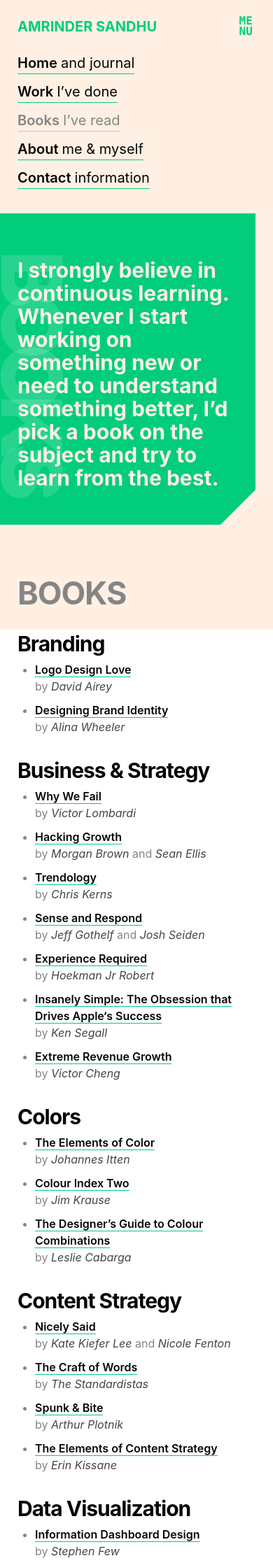
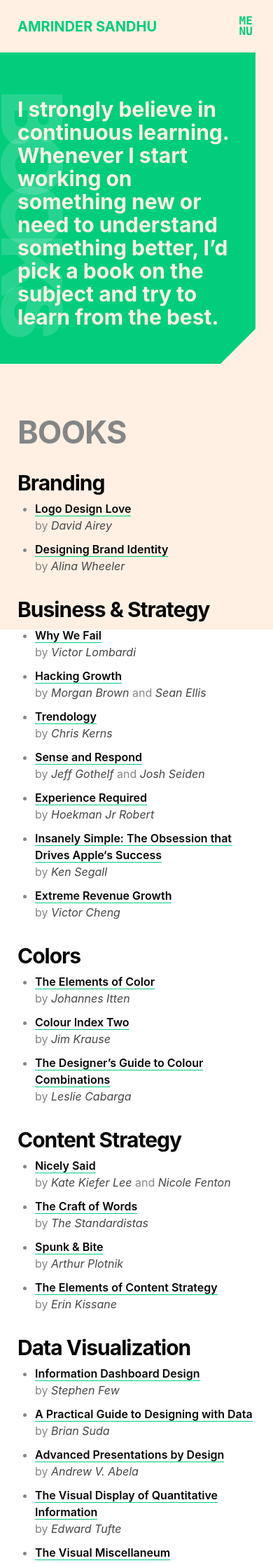
Before and after one commit to harjotgrewal/amrindersandhu, a Jekyll site: the page built from books.html, in a window 390 px wide. Shown: the top 2234 px of the page at 70% size. Built offline with Jekyll 4.4.1, drawn with Linux system fonts in a browser that asks for light colours.

Commit message:
[ADD][JS] Animation & toggle menu

```diff
--- a/_includes/header.html
+++ b/_includes/header.html
@@ -1,6 +1,6 @@
 
 <header class="c-header"><strong class="c-name">Amrinder Sandhu</strong>
-  <button type="button" onclick="ShowHide()" class="c-menu_button c-menu_button--show"> <span>M</span><span>E</span><br/><span>N</span><span>U</span></button>
+  <button id="menuToggle" type="button" class="c-menu_button c-menu_button--show"> <span>M</span><span>E</span><br/><span>N</span><span>U</span></button>
   <!--button.c-menu_button.c-menu_button--hide(type="button")
   span H
   span I
@@ -11,7 +11,7 @@
 
 
   -->
-  <nav class="c-nav">
+  <nav id="menuToggleMenu" class="c-nav">
     <ul class="c-nav__list">
       <li class="c-nav__item"><a href="/" class="c-nav__link c-nav__link--home"> <strong>Home </strong><span>and journal</span></a></li>
       <li class="c-nav__item"><a href="work.html" class="c-nav__link c-nav__link--work"> <strong>Work </strong><span>I’ve done</span></a></li>
--- a/_jadefiles/header.pug
+++ b/_jadefiles/header.pug
@@ -5,7 +5,7 @@
 
 
 
-    button.c-menu_button.c-menu_button--show(type="button" onclick="ShowHide()")
+    button.c-menu_button.c-menu_button--show#menuToggle(type="button")
         span M
         span E
         br
@@ -23,7 +23,7 @@
 
 
 
-    nav.c-nav
+    nav.c-nav#menuToggleMenu
         ul.c-nav__list
             li.c-nav__item
                 a.c-nav__link.c-nav__link--home(href="/")
--- a/_layouts/default.html
+++ b/_layouts/default.html
@@ -17,11 +17,17 @@
 		<!-- <link rel="stylesheet" href="https://use.typekit.net/njh2cfh.css"/>	   -->
 
         <!-- Custom CSS -->
-        <link rel="stylesheet" href="/css/styles.css">
+		<link rel="stylesheet" href="/css/styles.css">
+		<link rel="stylesheet" href="https://unpkg.com/aos@next/dist/aos.css" />
 
     </head>
     <body>
           {{ content }}
 
+	<script src="assets/js/functions.js"></script>
+	<script src="https://unpkg.com/aos@next/dist/aos.js"></script>
+	<script>
+	AOS.init();
+	</script>
     </body>
 </html>
--- a/about.html
+++ b/about.html
@@ -18,7 +18,7 @@
         </figure>
       </section>
 
-      <section class="c-section__content">
+      <section class="c-section__content" data-aos="fade-up">
         <p>I’ve been leading and contributing to product design, user experience and front-end development for 12 years now. Along with developing and implementing user-centred design vision, principles, strategy, and processes to guide the development of products, I’ve collaborated cross-functionally with product, engineering, marketing, sales and customer support to build and maintain efficient process for user research and product development for delivering smooth and usable UI which has resulted in memorable UX.</p>
 
         <p>Whether I’m designing a small feature, conducting usability testing, building a design system, or writing a LinkedIn recommendation, I always start with thorough research and discovery. I never hesitate to ask questions, challenge conventions, ideas and processes, suggest best practices, tools and frameworks; whether it involves my own team or <a href="https://www.linkedin.com/in/lakshmanannarayan/">a CEO</a> <a href="https://www.linkedin.com/in/siamaktaghaddos/">of a</a> <a href="https://www.linkedin.com/in/deepigoyal/">company</a>.</p>
@@ -29,7 +29,7 @@
     </section>
 
     <section class="c-section l-grid l-grid--section">
-        <h2 class="c-section__heading">More about me</h2>
+        <h2 class="c-section__heading" data-aos="flip-up">More about me</h2>
 
         <section class="c-section__col--1">
           <figure class="c-section__image c-section__image--withdan">
@@ -43,7 +43,7 @@
 
 
         {% for list in site.data.about.me %}
-        <section class="c-section__content">
+        <section class="c-section__content" data-aos="fade-up">
           <h3>{{ list.title }}</h3>
           <p>{{ list.copy }}</p>
         </section>
--- /dev/null
+++ b/assets/js/functions.js
@@ -0,0 +1,6 @@
+function menuToggle() {
+    var element = document.getElementById("menuToggleMenu");
+    element.classList.toggle("is-visible");
+}
+
+document.getElementById('menuToggle').addEventListener('click', menuToggle);
--- a/books.html
+++ b/books.html
@@ -14,10 +14,10 @@
 
     <!-- JOURNAL ENTRIES-->
     <section class="c-section">
-        <h2 class="c-section__heading">Books</h2>
+        <h2 class="c-section__heading" data-aos="flip-up">Books</h2>
 
 
-        <section class="c-section__content">
+        <section class="c-section__content" data-aos="fade-up">
             <h3>Branding</h3>
 
                 {% for book in site.data.books.branding %}
@@ -35,7 +35,7 @@
 
 
 
-        <section class="c-section__content">
+        <section class="c-section__content" data-aos="fade-up">
             <h3>Business &amp; Strategy</h3>
 
                 {% for book in site.data.books.business %}
@@ -54,7 +54,7 @@
 
 
 
-        <section class="c-section__content">
+        <section class="c-section__content" data-aos="fade-up">
             <h3>Colors</h3>
 
                 {% for book in site.data.books.colors %}
@@ -72,7 +72,7 @@
 
 
 
-        <section class="c-section__content">
+        <section class="c-section__content" data-aos="fade-up">
             <h3>Content Strategy</h3>
 
                 {% for book in site.data.books.content %}
@@ -90,7 +90,7 @@
 
 
 
-        <section class="c-section__content">
+        <section class="c-section__content" data-aos="fade-up">
             <h3>Data Visualization</h3>
 
                 {% for book in site.data.books.data %}
@@ -109,7 +109,7 @@
 
 
 
-        <section class="c-section__content">
+        <section class="c-section__content" data-aos="fade-up">
             <h3>Design Process &amp; Principles</h3>
 
                 {% for book in site.data.books.process %}
@@ -128,7 +128,7 @@
 
 
 
-        <section class="c-section__content">
+        <section class="c-section__content" data-aos="fade-up">
             <h3>Front-end Development</h3>
 
                 {% for book in site.data.books.frontend %}
@@ -147,7 +147,7 @@
 
 
 
-        <section class="c-section__content">
+        <section class="c-section__content" data-aos="fade-up">
             <h3>Graphic Design</h3>
 
                 {% for book in site.data.books.graphics %}
@@ -166,7 +166,7 @@
 
 
 
-        <section class="c-section__content">
+        <section class="c-section__content" data-aos="fade-up">
             <h3>Information Architecture</h3>
 
                 {% for book in site.data.books.ia %}
@@ -183,7 +183,7 @@
 
 
 
-        <section class="c-section__content">
+        <section class="c-section__content" data-aos="fade-up">
             <h3>Interaction Design</h3>
 
                 {% for book in site.data.books.id %}
@@ -200,7 +200,7 @@
 
 
 
-        <section class="c-section__content">
+        <section class="c-section__content" data-aos="fade-up">
             <h3>Productivity</h3>
 
                 {% for book in site.data.books.productivity %}
@@ -218,7 +218,7 @@
 
 
 
-        <section class="c-section__content">
+        <section class="c-section__content" data-aos="fade-up">
             <h3>Content Strategy</h3>
 
                 {% for book in site.data.books.content %}
@@ -236,7 +236,7 @@
 
 
 
-        <section class="c-section__content">
+        <section class="c-section__content" data-aos="fade-up">
             <h3>Product Design</h3>
 
                 {% for book in site.data.books.pd %}
@@ -255,7 +255,7 @@
 
 
 
-        <section class="c-section__content">
+        <section class="c-section__content" data-aos="fade-up">
             <h3>Product Management</h3>
 
                 {% for book in site.data.books.pm %}
@@ -273,7 +273,7 @@
 
 
 
-        <section class="c-section__content">
+        <section class="c-section__content" data-aos="fade-up">
             <h3>Psychology</h3>
 
                 {% for book in site.data.books.psy %}
@@ -291,7 +291,7 @@
 
 
 
-        <section class="c-section__content">
+        <section class="c-section__content" data-aos="fade-up">
             <h3>Typography</h3>
 
                 {% for book in site.data.books.typo %}
@@ -309,7 +309,7 @@
 
 
 
-        <section class="c-section__content">
+        <section class="c-section__content" data-aos="fade-up">
             <h3>Usability</h3>
 
                 {% for book in site.data.books.usability %}
@@ -328,7 +328,7 @@
 
 
 
-        <section class="c-section__content">
+        <section class="c-section__content" data-aos="fade-up">
             <h3>User Experience</h3>
 
                 {% for book in site.data.books.ux %}
@@ -346,7 +346,7 @@
 
 
 
-        <section class="c-section__content">
+        <section class="c-section__content" data-aos="fade-up">
             <h3>User Research</h3>
 
                 {% for book in site.data.books.ur %}
@@ -364,7 +364,7 @@
 
 
 
-        <section class="c-section__content">
+        <section class="c-section__content" data-aos="fade-up">
             <h3>Web and Mobile Design</h3>
 
                 {% for book in site.data.books.web %}
@@ -382,7 +382,7 @@
 
 
 
-        <section class="c-section__content">
+        <section class="c-section__content" data-aos="fade-up">
             <h3>Miscellaneous</h3>
 
                 {% for book in site.data.books.misc %}
--- a/css/styles.css
+++ b/css/styles.css
@@ -814,12 +814,22 @@
   z-index: 1; }
 
 .c-nav {
-  margin: 0 0 25px 25px;
   z-index: 9; }
   @media screen and (min-width: 1139px) {
     .c-nav {
       grid-column: 6/11;
       margin: 0; } }
+  @media screen and (max-width: 44.9375em) {
+    .c-nav {
+      transition: 0.5s opacity ease-in, 0.4s height ease-in-out;
+      visibility: hidden;
+      height: 0;
+      opacity: 0; } }
+  .c-nav.is-visible {
+    visibility: visible;
+    height: 250px;
+    margin: 0 0 25px 25px;
+    opacity: 1; }
 
 @media screen and (min-width: 1139px) {
   .c-nav__list {
@@ -836,7 +846,11 @@
   display: none;
   background: none;
   border: 0;
-  -webkit-appearance: none !important; }
+  -webkit-appearance: none !important;
+  outline: none;
+  border-radius: 4px; }
+  .c-menu_button:focus {
+    border: 1px dotted black; }
   @media screen and (max-width: 44.9375em) {
     .c-menu_button {
       display: block;
--- a/gulpfile.js
+++ b/gulpfile.js
@@ -69,7 +69,7 @@
  */
 gulp.task('watch', function () {
     gulp.watch('_scss/*.scss', ['sass']);
-    gulp.watch(['*.html', '_layouts/*.html', '_includes/*'], ['jekyll-rebuild']);
+    gulp.watch(['*.html', '_layouts/*.html', '_includes/*', 'assets/js/*.js'], ['jekyll-rebuild']);
     gulp.watch('_jadefiles/*.pug', ['pug']);
 });
 
--- a/index.html
+++ b/index.html
@@ -13,12 +13,12 @@
 
 
     <section class="c-section">
-        <h2 class="c-section__heading">Journal</h2>
+        <h2 class="c-section__heading" data-aos="flip-up">Journal</h2>
 
         <section class="c-section__content">
 
             {% for entry in site.data.entries.journal %}
-            <article class="c-entry">
+            <article class="c-entry" data-aos="fade-up">
                 <h3 class="c-entry__heading">{{ entry.title }}</h3>
                 <a href="{{ entry.url }}" target="_blank" class="c-entry__link">
                     <address class="c-entry__author">{{ entry.author }}</address>
```
Also changed, not shown: _scss/_components-nav.scss (+20 -1 lines), 8 other files.
